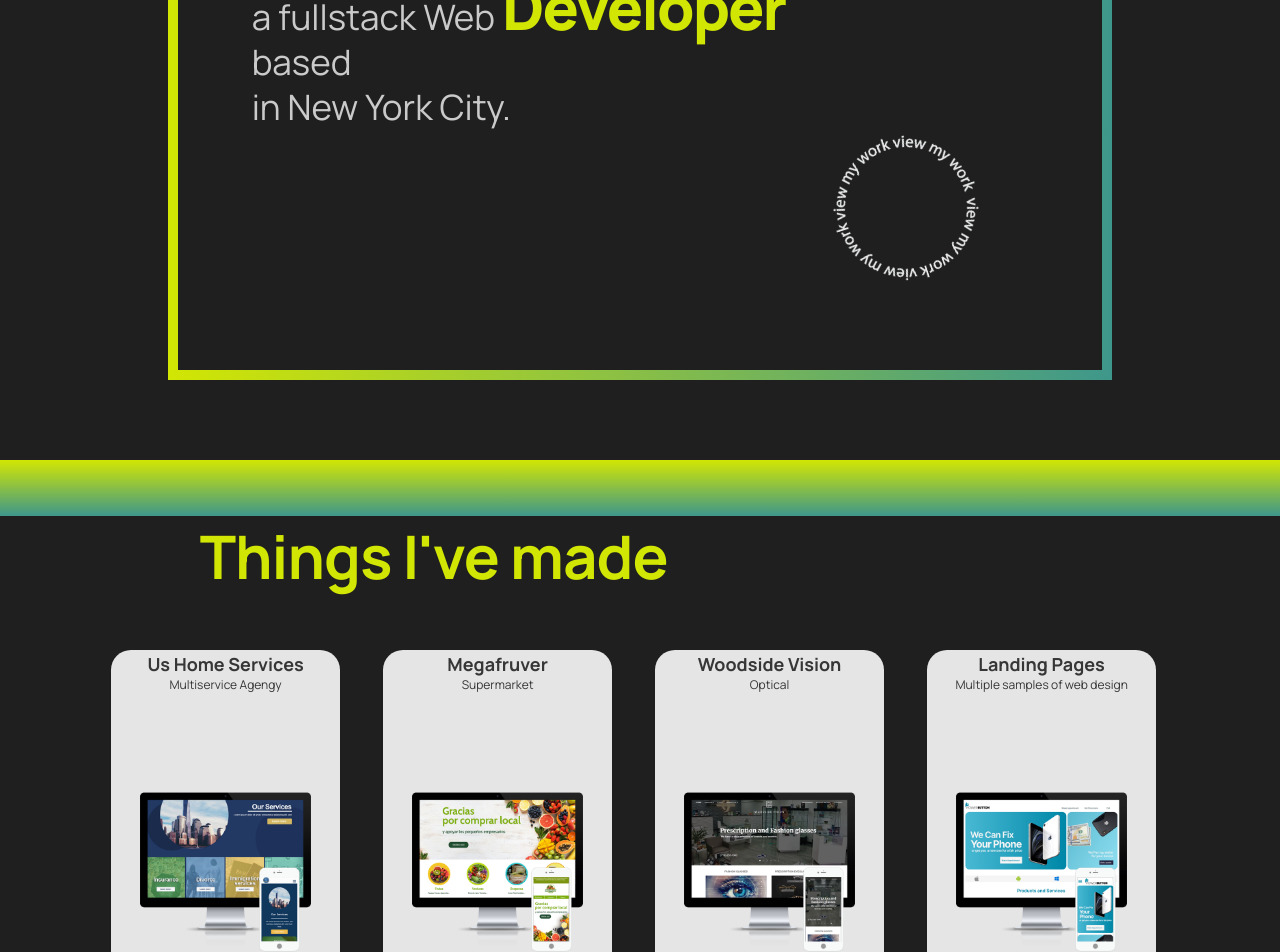
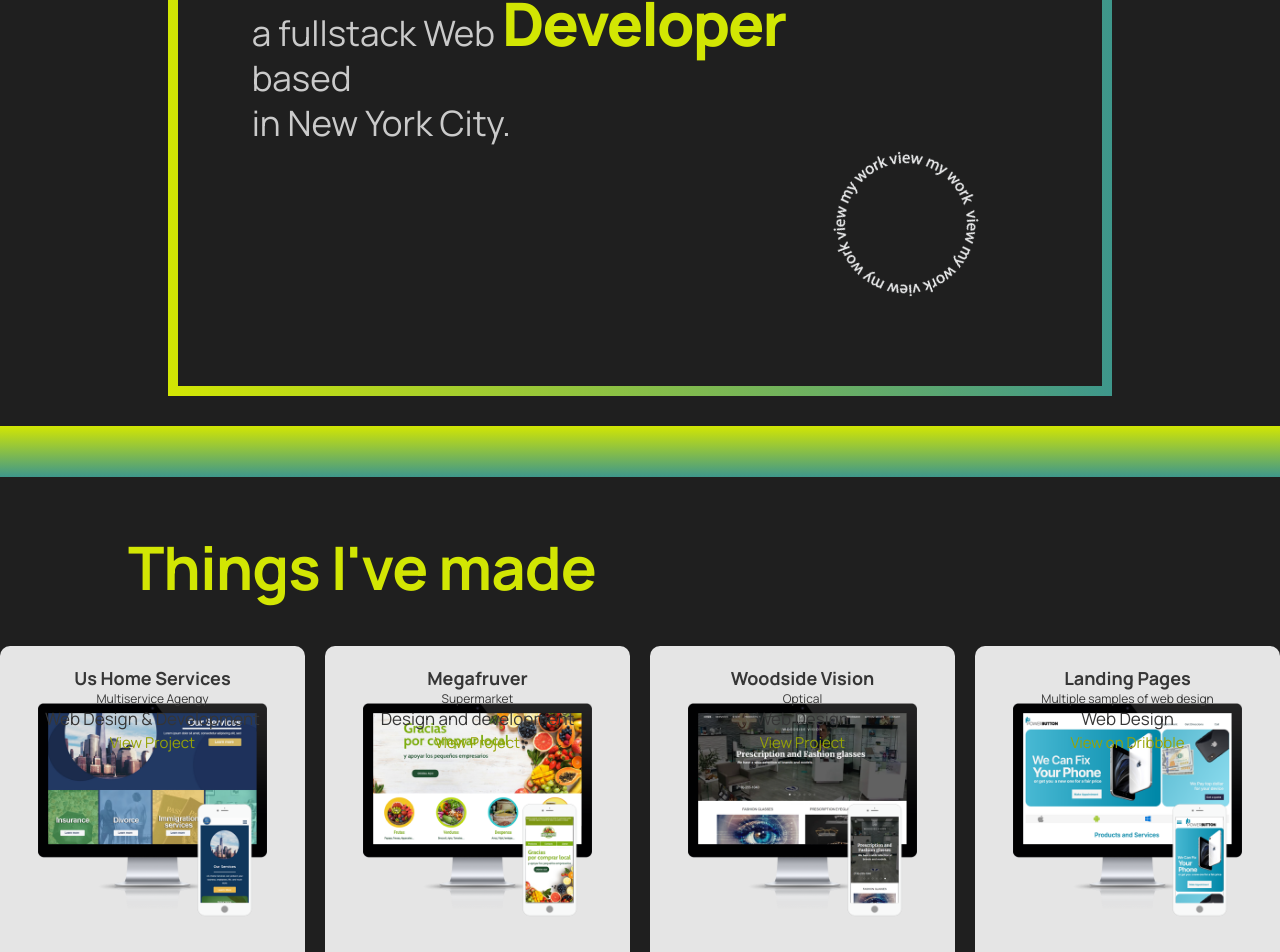
Before and after one commit to AndersBau/portfolio, a React (Create React App) app: page / in a window 1280 px wide. Shown: the part 380-1332 px from the top of the page. Built offline with nearby package versions, Linux system fonts and the light colour scheme.

Commit message:
home page styles done work list still needs changes

```diff
--- a/src/components/Home.js
+++ b/src/components/Home.js
@@ -7,94 +7,35 @@ const Home = () => {
       <section id="intro">
         <div className="mainBox gradient">
           <div className="mainBox-inside">
-
             <h2 className="mainBox-intro">
-                    Hi, thanks for visiting my site! <br/>
-                    I’m <span>Anderson</span><br/>
-                    a fullstack Web <span>Developer</span>  <br/>
-                    based <br/>
+              Hi, thanks for visiting my site! <br />
+              I’m <span>Anderson</span>
+              <br />a fullstack Web <span>Developer</span> <br />
+              based <br />
               in New York City.
             </h2>
             <div className="mainBox-down">
               <div className="mainBox-botton">
                 <a href="/work">
-                        <img src="/img/view work-white.png" alt="" className="mainBox-boton-text"/>
+                  <img
+                    src="/img/view work-white.png"
+                    alt=""
+                    className="mainBox-boton-text"
+                  />
                 </a>
               </div>
             </div>
           </div>
         </div>
       </section>
-<div className="gradient-divider">
-    <p className="gradient-text">
-
-    </p>
-</div>
+      <div className="gradient-divider"></div>
       <section id="thingsMade">
-
         <h2 className="thingsMade-title">Things I've made</h2>
-    <WorkListHome/>
-
-
-</section>
-
-<section id="process">
-    <div className="process-container">
-     <h2 className="process-title">The Process</h2>
-
-
-        <div className="process-steps">
-            <h3 className="process-subtitles">Plan</h3>
-
-            <div className="process-img">
-                <img src="img/plan.png" className="process-img-size" alt="Anderson process"/>
-            </div>
-
-            <p className="process-text">
-                Whether you need a website
-                from scratch or redesign your
-                current site we will talk and
-                create a clear goal so we can
-                develop a plan that fits your vision.
-            </p>
-
-
-        </div>
-
-
-        <div className="process-steps">
-            <h3 className="process-subtitles">Design</h3>
-
-            <div className="process-img">
-                <img src="img/design.png" className="process-img-size" alt="Anderson process"/>
-            </div>
-
-            <p className="process-text">
-                After gathering all the information and
-                with all the guidelines in place we begin the design
-                process create prototypes and sketches.
-            </p>
-        </div>
-
-        <div className="process-steps">
-            <h3 className="process-subtitles">Develop</h3>
-
-            <div className="process-img">
-                <img src="img/code.png" className="process-img-size" alt="Anderson process"/>
-            </div>
-
-            <p className="process-text">
-                After approval we are ready to hit the keys!
-                we begin the development
-                process and create a powerful
-                website.
-            </p>
-        </div>
-    </div>
+        <WorkListHome />
       </section>
       <BottonContact />
     </div>
-  )
-}
+  );
+};
 
 export default Home;
--- a/src/sass/base/_typography.scss
+++ b/src/sass/base/_typography.scss
@@ -1,6 +1,6 @@
 
 #intro {
-    grid-area: intro;
+    grid-row: 2 /3;
     display: flex;
     justify-content: center;
     line-height: 3.2rem;
@@ -17,14 +17,14 @@
 
 }
 .mainBox-inside {
-    background-color: $color-dark;
-    height: 100%;
     display: flex;
     justify-content: center;
     flex-direction: column;
+    background-color: $color-dark;
+    height: 100%;
     padding: 0 7%;
     @include respond(tab-port) {
-        padding: 0 8%;
+        padding: 11% 8% 0 8%;
     }
     @include respond(tab-land) {
         padding-top: 7%;
@@ -37,6 +37,7 @@
     padding: 10px 0;
 }
 .mainBox-intro {
+    justify-content: center;
     font-weight: 400;
     color:$color-light;
     font-size: 3rem;
--- a/src/sass/components/_bottonContact.scss
+++ b/src/sass/components/_bottonContact.scss
@@ -23,7 +23,7 @@
     }
     @include respond(tab-land) {
       text-align: center;
-      padding: 5% 7% 0 7%;
+      padding: 5% 7% 2% 7%;
     }
     @include respond(big-desktop) {
       font-size: 3rem;
--- a/src/sass/components/_process.scss
+++ b/src/sass/components/_process.scss
@@ -1,5 +1,5 @@
 #process {
-    grid-area: process;
+    // grid-area: process;
 }
 .process-container {
     background-color: $color-light-gray;
--- a/src/sass/components/_thingsMade.scss
+++ b/src/sass/components/_thingsMade.scss
@@ -1,28 +1,30 @@
 #thingsMade {
-    padding:  0 7%;
+    grid-row: 4/ 5;
+    // padding:  0 2%;
+    align-items: center;
     @include respond(base) {
-    grid-area: thingsMade;
-    display: flex;
-    flex-direction: column;
-    padding:  0 7%;
-    text-align: center;
+    // grid-area: thingsMade;
+    // display: flex;
+    // flex-direction: column;
+    // padding:  0 7%;
+    // text-align: center;
     }
     @include respond(tab-port) {
-      flex-direction:row;
-      flex-wrap: wrap;
-      align-content: center;
+    //   flex-direction:row;
+    //   flex-wrap: wrap;
+    //   align-content: center;
     }
     @include respond(tab-land) {
-        padding:  3% 7%;
+        // padding:  3% 7%;
     }
 }
 
-.thingsMade-title:first-child {
-    width: 100%;
-  }
-.thingsMade-title:not(:first-child) {
-    flex: 1;
-  }
+// .thingsMade-title:first-child {
+//     width: 100%;
+//   }
+// .thingsMade-title:not(:first-child) {
+//     flex: 1;
+//   }
 
 .thingsMade-title {
     font-size: 3.9rem;
@@ -48,7 +50,7 @@
     }
     @include respond(big-desktop) {
         font-size: 9rem;
-        margin-top: 10%;
+        margin-top: 4%;
     }
 }
 .thingsMade-text {
--- a/src/sass/pages/_about.scss
+++ b/src/sass/pages/_about.scss
@@ -4,7 +4,6 @@
     grid-template-columns: 1fr;
     justify-content: center;
     @include respond(tab-port) {
-        grid-template-rows: 12vh;
     }
     @include respond(tab-land) {
         grid-template-rows: 10vh 20vh 22vh 160vh 45vh;
@@ -20,8 +19,8 @@
     @include centering-titles-mobile;
     @include titlesPages;
     @include respond(tab-land) {
-    margin-top: 4rem;
-    grid-column: 5 / 9;
+      grid-column: 5 / 9;
+      margin-top: 4rem;
     }
 }
 .title-text {
--- a/src/sass/pages/_home.scss
+++ b/src/sass/pages/_home.scss
@@ -1,80 +1,31 @@
 .home-page-wrapper{
-        display: grid;
-        grid-template: 10vh 100vh 7vh 240vh 235vh 70vh/ 1fr;
-        grid-template-areas:
-        "header"
-        "intro"
-        "gradient-divider"
-        "thingsMade"
-        "process"
-        "bottonContact"
-        ;
-        @include respond(base) {
-            grid-template: 10vh 90vh 10vh 230vh 170vh 50vh/ 1fr;
-            grid-template-areas:
-            "header"
-            "intro"
-            "gradient-divider"
-            "thingsMade"
-            "process"
-            "bottonContact"
-            ;
-        }
+    display: grid;
+    grid-template-rows: 12vh;
+    // justify-content: center;
+    @include respond(tab-port) {
+    }
+
     @include respond(phone) {
-        grid-template: 10vh 90vh 6vh 230vh 205vh 50vh/ 1fr;
-        grid-template-areas:
-        "header"
-        "intro"
-        "gradient-divider"
-        "thingsMade"
-        "process"
-        "bottonContact"
-        ;
+
     }
     @include respond(tab-port)  {
-        grid-template: 10vh 90vh 6vh 60vh 60vh 40vh/ 1fr;
-        grid-template-areas:
-        "header"
-        "intro"
-        "gradient-divider"
-        "thingsMade"
-        "process"
-        "bottonContact"
-        ;
     }
     @include respond(tab-land) {
-        grid-template: 10vh 95vh 7vh 70vh 95vh 40vh/ 1fr;
-        grid-template-areas:
-        "header"
-        "intro"
-        "gradient-divider"
-        "thingsMade"
-        "process"
-        "bottonContact"
-        ;
+
     }
     @include respond(big-desktop) {
-        grid-template: 10vh 95vh 7vh 90vh 90vh 40vh/ 1fr;
-        grid-template-areas:
-        "header"
-        "intro"
-        "gradient-divider"
-        "thingsMade"
-        "process"
-        "bottonContact"
-        ;
     }
 }
 
-
 .gradient-divider{
-    grid-area: gradient-divider;
-    height: 7vh;
+    grid-row: 3 / 4;
+    height: 4vh;
     background-image: linear-gradient(to bottom, #D2E603, #3E978B);
     display: flex;
     justify-content: center;
     align-items: center;
     padding:  2%;
+    margin: 3rem 0 1rem 0;
 
 }
 .gradient-text {
--- a/src/sass/pages/_work.scss
+++ b/src/sass/pages/_work.scss
@@ -1,53 +1,13 @@
 .work-page-wrapper{
     display: grid;
-    grid-template: 10vh 18vh 220vh 70vh 10vh / 1fr;
-    grid-template-areas:
-    "header"
-    "title-work"
-    "content-work"
-    "bottonContact"
-    "footer"
-    ;
     justify-content: center;
     @include respond(base) {
-        grid-template: 10vh 14vh 220vh 55vh 10vh / 1fr;
-        grid-template-areas:
-        "header"
-        "title-work"
-        "content-work"
-        "bottonContact"
-        "footer"
-        ;
-        }
+    }
     @include respond(phone) {
-        grid-template: 10vh 13vh 220vh 52vh 10vh / 1fr;
-        grid-template-areas:
-        "header"
-        "title-work"
-        "content-work"
-        "bottonContact"
-        "footer"
-        ;
         }
     @include respond(tab-port) {
-        grid-template: 10vh 10vh 40vh 35vh 10vh / 1fr;
-        grid-template-areas:
-        "header"
-        "title-work"
-        "content-work"
-        "bottonContact"
-        "footer"
-        ;
         }
     @include respond(tab-land) {
-        grid-template: 10vh 15vh 70vh 40vh 10vh / 1fr;
-        grid-template-areas:
-        "header"
-        "title-work"
-        "content-work"
-        "bottonContact"
-        "footer"
-        ;
         }
 }
 
@@ -70,8 +30,8 @@
     padding: 0 7%;
 
     @include respond(tab-port) {
-        display: flex;
-        flex-direction: row;
+        // display: flex;
+        // flex-direction: row;
         // height: 50vh;
     }
     @include respond(tab-land) {
@@ -79,47 +39,48 @@
     }
 }
 .work-container {
-    display:flex;
-    flex-direction: column;
+    display: grid;
+    grid-auto-flow: dense;
+    width: 100%;
     align-items: center;
-    align-content: space-around;
+    grid-gap: 2rem;
     color: $color-darker-gray;
-    // width: 75%;
+    grid-template-rows: repeat(4, minmax(40vh, min-content));
+    grid-template-columns: repeat(auto-fit, minmax(220px, 1fr));
+    align-items: center;
+    @include respond(phone) {
+        grid-template-rows: repeat(2, minmax(40vh, min-content));
+        }
     @include respond(tab-port) {
-        flex-direction: row;
-        // height: 50vh;
-    }
+        grid-template-rows: repeat(2, minmax(40vh, min-content));
+        }
     @include respond(tab-land) {
-        width: 85vw;
-        height: 60vh;
+    grid-template-rows: repeat(1, minmax(40vh, min-content));
     }
 }
-
 .item {
     // border: solid .3rem $color-primary-dark;
-    border-radius: 2rem;
+    border-radius: 1rem;
     background-repeat: no-repeat;
     background-color: $color-light-gray;
+    align-items: center;
+    // justify-content: space-between;
+    text-align: center;
+    padding: 2rem;
     width: 100%;
-    height: 50vh;
-    display: flex;
-    flex-direction: column;
-    align-items: center;
-    justify-content: space-between;
-    text-align: left;
-    margin: 2%;
+    height: 100%;
 
     @include respond(base) {
         font-size: 1.7rem;
     }
     @include respond(tab-port) {
-    height: 35vh;
-    text-align: center;
-    font-size: 1.1rem;
+    // height: 35vh;
+    // text-align: center;
+    // font-size: 1.1rem;
     }
     @include respond(tab-land) {
-        height: 55vh;
-        font-size: 1.6rem;
+        // height: 55vh;
+        // font-size: 1.6rem;
         }
 }
 
@@ -143,9 +104,7 @@
     @include bg-work;
     }
 .item-top-text, .item-middle-text, .item-bottom-text {
-  height: 20%;
-  width: 90%;
-  padding-top: 1%;
+//   height: 20%;
   @include respond(base) {
 
     }
```
Also changed, not shown: src/components/Process.js (added, +57 -0 lines), src/components/WorkListHome.js (+17 -31 lines). Lines whose indentation alone changed are shown as unchanged.
